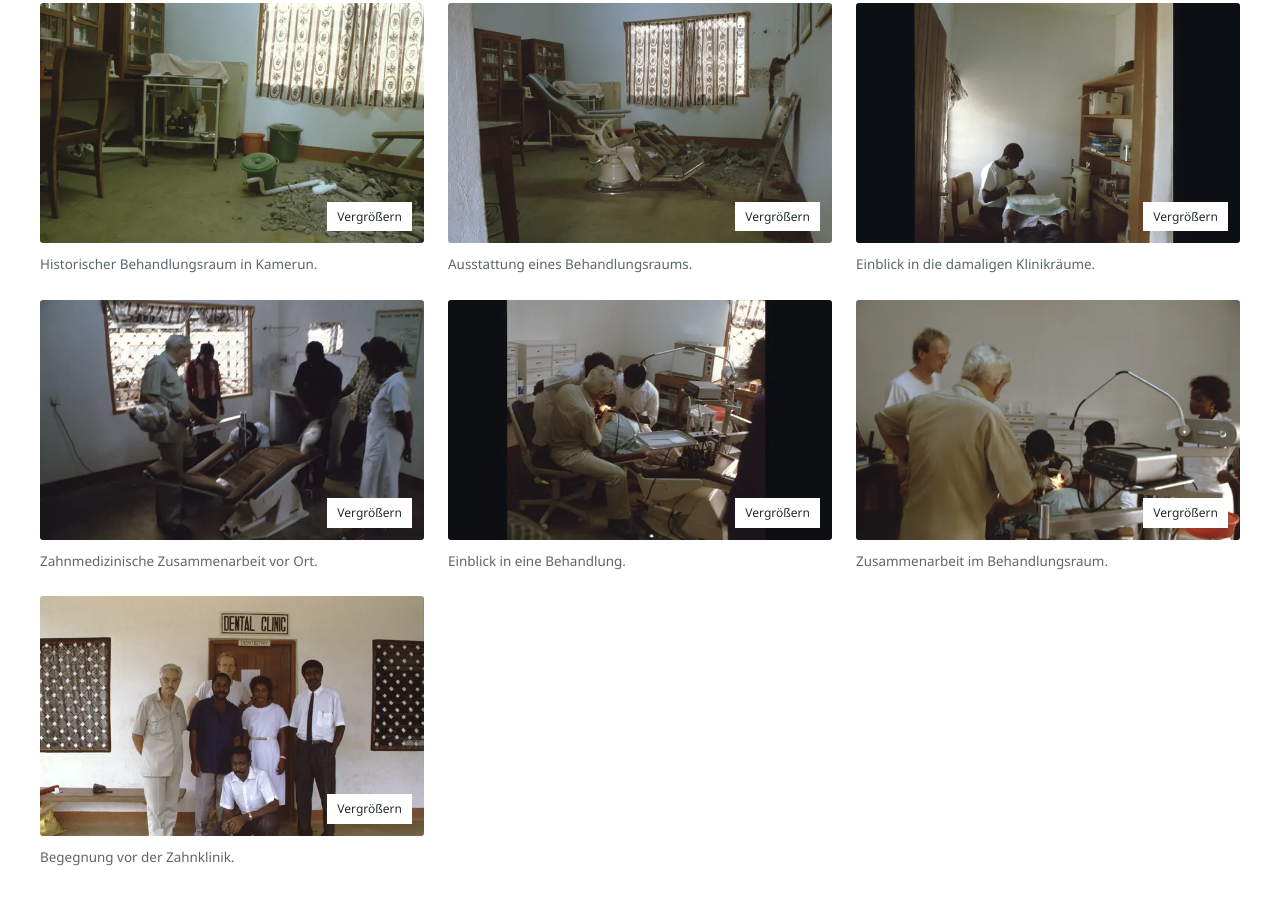
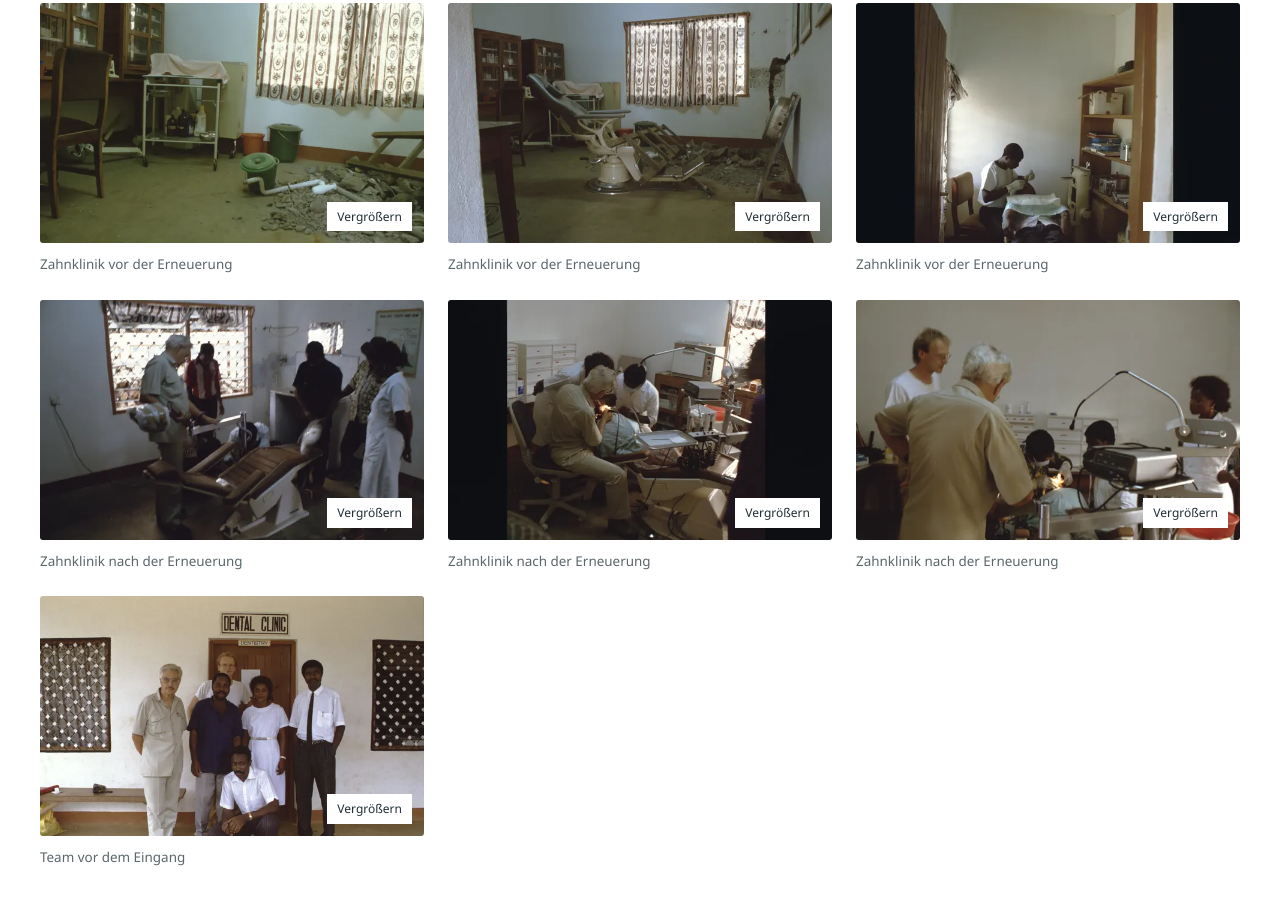
Before and after one commit to secours765/sdi-website, an Astro site: page /galerie/kamerun/ in a window 1280 px wide. Shown: the part 684-1600 px from the top of the page. Built offline with nearby package versions, Linux system fonts and the light colour scheme; Astro itself is replaced by a stand-in of ours.

Commit message:
Galerien Kamerun und Uganda nach aktueller Bildposition korrigieren (#11)
Co-authored-by: secours765 <361925335+secours765@users.noreply.github.com>

```diff
--- a/src/data/galleries.json
+++ b/src/data/galleries.json
@@ -9,43 +9,43 @@
         "src": "images/galerie-kamerun-01.webp",
         "thumb": "images/galerie-kamerun-01-thumb.webp",
         "alt": "Historischer Behandlungsraum in Kamerun.",
-        "caption": "Historischer Behandlungsraum in Kamerun."
+        "caption": "Zahnklinik vor der Erneuerung"
       },
       {
         "src": "images/galerie-kamerun-02.webp",
         "thumb": "images/galerie-kamerun-02-thumb.webp",
         "alt": "Ausstattung eines Behandlungsraums.",
-        "caption": "Ausstattung eines Behandlungsraums."
+        "caption": "Zahnklinik vor der Erneuerung"
       },
       {
         "src": "images/galerie-kamerun-03.webp",
         "thumb": "images/galerie-kamerun-03-thumb.webp",
         "alt": "Einblick in die damaligen Klinikräume.",
-        "caption": "Einblick in die damaligen Klinikräume."
+        "caption": "Zahnklinik vor der Erneuerung"
       },
       {
         "src": "images/galerie-kamerun-04.webp",
         "thumb": "images/galerie-kamerun-04-thumb.webp",
         "alt": "Zahnmedizinische Zusammenarbeit vor Ort.",
-        "caption": "Zahnmedizinische Zusammenarbeit vor Ort."
+        "caption": "Zahnklinik nach der Erneuerung"
       },
       {
         "src": "images/galerie-kamerun-05.webp",
         "thumb": "images/galerie-kamerun-05-thumb.webp",
         "alt": "Einblick in eine Behandlung.",
-        "caption": "Einblick in eine Behandlung."
+        "caption": "Zahnklinik nach der Erneuerung"
       },
       {
         "src": "images/galerie-kamerun-06.webp",
         "thumb": "images/galerie-kamerun-06-thumb.webp",
         "alt": "Zusammenarbeit im Behandlungsraum.",
-        "caption": "Zusammenarbeit im Behandlungsraum."
+        "caption": "Zahnklinik nach der Erneuerung"
       },
       {
         "src": "images/galerie-kamerun-07.webp",
         "thumb": "images/galerie-kamerun-07-thumb.webp",
         "alt": "Begegnung vor der Zahnklinik.",
-        "caption": "Begegnung vor der Zahnklinik."
+        "caption": "Team vor dem Eingang"
       }
     ]
   },
@@ -106,20 +106,14 @@
       {
         "src": "images/galerie-uganda-10.webp",
         "thumb": "images/galerie-uganda-10-thumb.webp",
-        "alt": "Arbeit an einer Behandlungseinheit.",
-        "caption": "Arbeit an einer Behandlungseinheit."
+        "alt": "Aufbau des digitalen Röntgengerätes",
+        "caption": "Aufbau des digitalen Röntgengerätes"
       },
       {
         "src": "images/galerie-uganda-11.webp",
         "thumb": "images/galerie-uganda-11-thumb.webp",
         "alt": "Panoramaröntgengerät in den Klinikräumen.",
         "caption": "Panoramaröntgengerät in den Klinikräumen."
-      },
-      {
-        "src": "images/galerie-uganda-12.webp",
-        "thumb": "images/galerie-uganda-12-thumb.webp",
-        "alt": "Aufbau des digitalen Röntgengerätes",
-        "caption": "Aufbau des digitalen Röntgengerätes"
       },
       {
         "src": "images/galerie-uganda-13.webp",
@@ -134,8 +128,8 @@
         "caption": "Zahnlabor nach dem Umbau"
       },
       {
-        "src": "images/galerie-uganda-17.webp",
-        "thumb": "images/galerie-uganda-17-thumb.webp",
+        "src": "images/uganda-labor.webp",
+        "thumb": "images/uganda-labor.webp",
         "alt": "Arbeitsplatz im Dentallabor",
         "caption": "Arbeitsplatz im Dentallabor"
       },
--- a/src/data/pages.json
+++ b/src/data/pages.json
@@ -37,7 +37,7 @@
   {
     "path": "galerie/",
     "title": "Galerie",
-    "description": "42 Projektaufnahmen aus Kamerun, Uganda und dem Südsudan. Wählen Sie ein Land und entdecken Sie Begegnungen, Orte und Klinikentwicklung."
+    "description": "41 Projektaufnahmen aus Kamerun, Uganda und dem Südsudan. Wählen Sie ein Land und entdecken Sie Begegnungen, Orte und Klinikentwicklung."
   },
   {
     "path": "galerie/kamerun/",
```
Also changed, not shown: docs/GALERIE-AENDERUNGEN-2026-11-28.md (+12 -0 lines).
